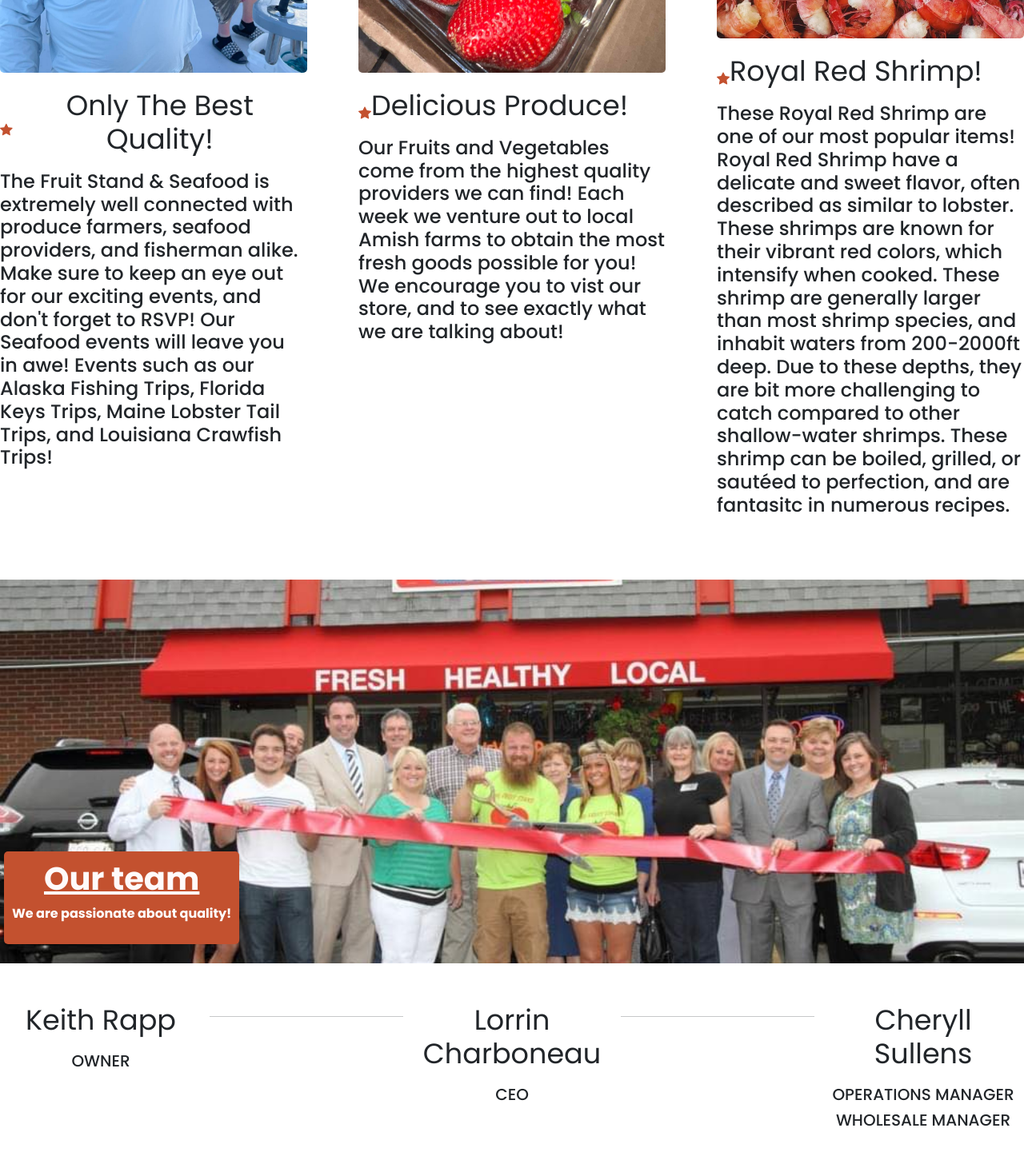
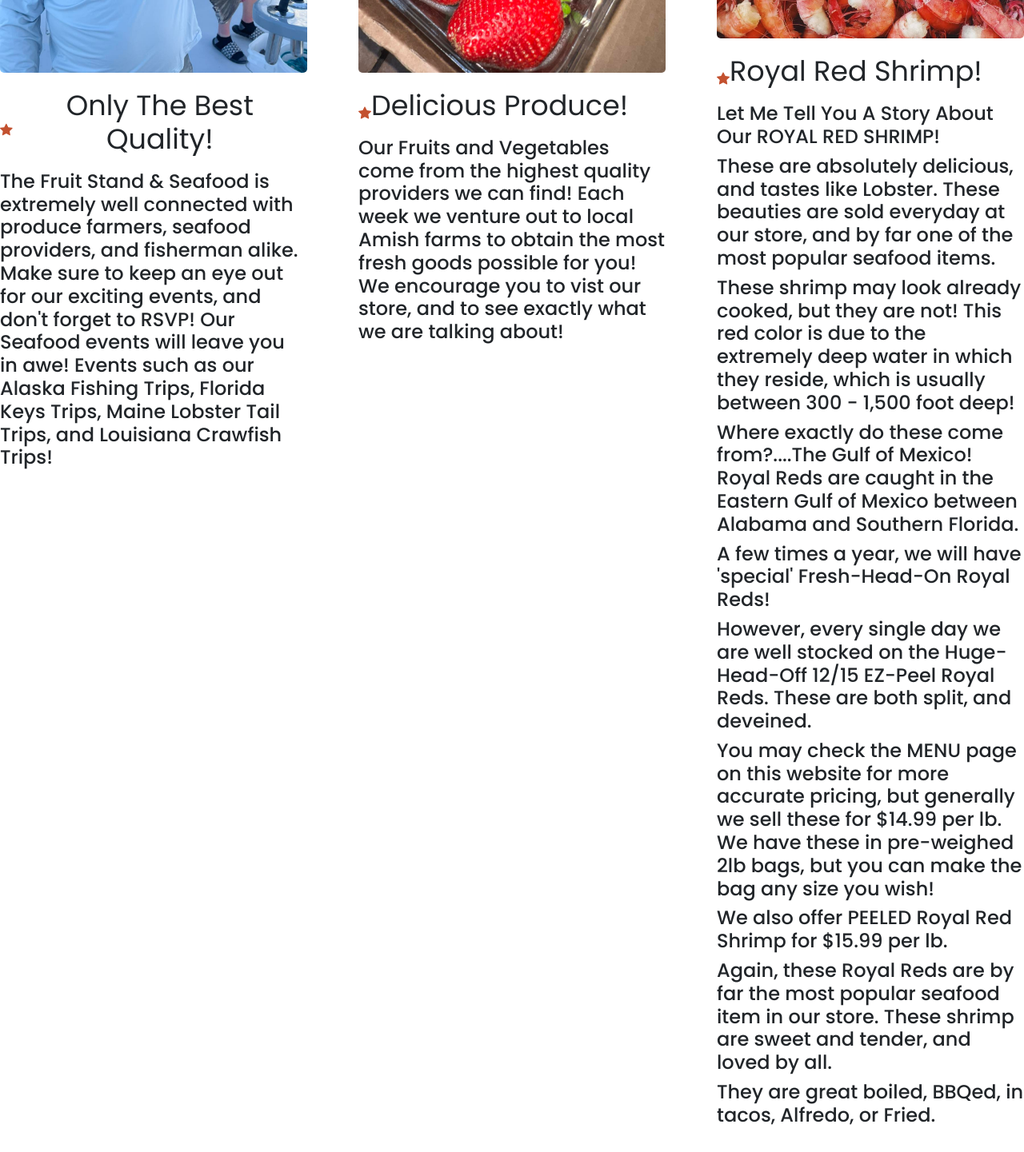
Before and after one commit to PKetsy/4850Final, a React (Create React App) app: page / in a window 1280 px wide. Shown: the part 3160-4601 px from the top of the page at 80% size. Built offline with nearby package versions, Linux system fonts and the light colour scheme.

Commit message:
item, eventsStre, contact, customerRsvpForm, Fqual

```diff
--- a/src/pages/Admin/pages/MenuAdmin/Items.js
+++ b/src/pages/Admin/pages/MenuAdmin/Items.js
@@ -13,12 +13,16 @@ export default function Items() {
     <div>
       <h1 style={{ textAlign: 'center' }}>Menu Items:</h1>
       {store.items ? (
-        store.items.map((item, _id) => {
-          return (
-            <div key={item._id} style={{ marginBottom: '35px' }}>
-              <Item item={item} />
-            </div>
-          );
+        store.items.map((item) => {
+          // Check if item exists and has a valid _id property
+          if (item && item._id) {
+            return (
+              <div key={item._id} style={{ marginBottom: '35px' }}>
+                <Item item={item} />
+              </div>
+            );
+          }
+          return null;
         })
       ) : (
         <p>Loading...</p>
--- a/src/pages/Admin/stores/eventsStore.js
+++ b/src/pages/Admin/stores/eventsStore.js
@@ -45,6 +45,7 @@ const eventsStore = create((set) => ({
         eventItems: [],
       },
     });
+    window.location.reload();
   },
 
   updateEvent: async (e) => {
--- a/src/pages/Contact/Contact.js
+++ b/src/pages/Contact/Contact.js
@@ -33,7 +33,7 @@ const Contact = () => {
         />
       </div>
       <a
-        href="https://docs.google.com/document/d/1ItF3sCqcHg_XTVbRq--39yT2bIwF_HC9aJK3rt1vhns/edit#bookmark=id.9zj2gm154c30"
+        href="https://docs.google.com/document/d/1ItF3sCqcHg_XTVbRq--39yT2bIwF_HC9aJK3rt1vhns/edit#bookmark=id.tlj76rmrmz1b"
         className="btn btn-primary btn-lg active"
         role="button"
         aria-pressed="true"
--- a/src/pages/Events/components/CustomerRsvpForm.js
+++ b/src/pages/Events/components/CustomerRsvpForm.js
@@ -109,7 +109,7 @@ const CustomerRsvpForm = ({ eventItems, event }) => {
                 placeholder="First Name"
                 style={{ marginBottom: '1rem' }}
                 autoComplete="off"
-                required="true"
+                required={true}
               />
             </div>
             <div className="col">
@@ -120,7 +120,7 @@ const CustomerRsvpForm = ({ eventItems, event }) => {
                 placeholder="Last Name"
                 style={{ marginBottom: '1rem' }}
                 autoComplete="off"
-                required="true"
+                required={true}
               />
             </div>
           </div>
@@ -132,7 +132,7 @@ const CustomerRsvpForm = ({ eventItems, event }) => {
             placeholder="Email"
             style={{ marginBottom: '1rem' }}
             autoComplete="off"
-            required="true"
+            required={true}
           />
 
           <Form.Control
@@ -149,7 +149,7 @@ const CustomerRsvpForm = ({ eventItems, event }) => {
             placeholder="Phone number"
             style={{ marginBottom: '1rem' }}
             autoComplete="off"
-            required="true"
+            required={true}
           />
           <hr />
           <h3 style={{ textAlign: 'center' }}> Items for this Event:</h3>
--- a/src/pages/Home/FreshQuality/FreshQuality.js
+++ b/src/pages/Home/FreshQuality/FreshQuality.js
@@ -151,16 +151,45 @@ const FreshQuality = () => {
                   <span>Royal Red Shrimp!</span>
                 </h3>
               </div>
+              <h4>Let Me Tell You A Story About Our ROYAL RED SHRIMP!</h4>
               <h4>
-                These Royal Red Shrimp are one of our most popular items! Royal
-                Red Shrimp have a delicate and sweet flavor, often described as
-                similar to lobster. These shrimps are known for their vibrant
-                red colors, which intensify when cooked. These shrimp are
-                generally larger than most shrimp species, and inhabit waters
-                from 200-2000ft deep. Due to these depths, they are bit more
-                challenging to catch compared to other shallow-water shrimps.
-                These shrimp can be boiled, grilled, or sautéed to perfection,
-                and are fantasitc in numerous recipes.
+                These are absolutely delicious, and tastes like Lobster. These
+                beauties are sold everyday at our store, and by far one of the
+                most popular seafood items.
+              </h4>
+              <h4>
+                These shrimp may look already cooked, but they are not! This red
+                color is due to the extremely deep water in which they reside,
+                which is usually between 300 - 1,500 foot deep!
+              </h4>
+              <h4>
+                Where exactly do these come from?....The Gulf of Mexico! Royal
+                Reds are caught in the Eastern Gulf of Mexico between Alabama
+                and Southern Florida.
+              </h4>
+              <h4>
+                A few times a year, we will have 'special' Fresh-Head-On Royal
+                Reds!
+              </h4>
+              <h4>
+                However, every single day we are well stocked on the
+                Huge-Head-Off 12/15 EZ-Peel Royal Reds. These are both split,
+                and deveined.
+              </h4>
+              <h4>
+                You may check the MENU page on this website for more accurate
+                pricing, but generally we sell these for $14.99 per lb. We have
+                these in pre-weighed 2lb bags, but you can make the bag any size
+                you wish!
+              </h4>
+              <h4>We also offer PEELED Royal Red Shrimp for $15.99 per lb.</h4>
+              <h4>
+                Again, these Royal Reds are by far the most popular seafood item
+                in our store. These shrimp are sweet and tender, and loved by
+                all.
+              </h4>
+              <h4>
+                They are great boiled, BBQed, in tacos, Alfredo, or Fried.
               </h4>
             </div>
           </div>
```
